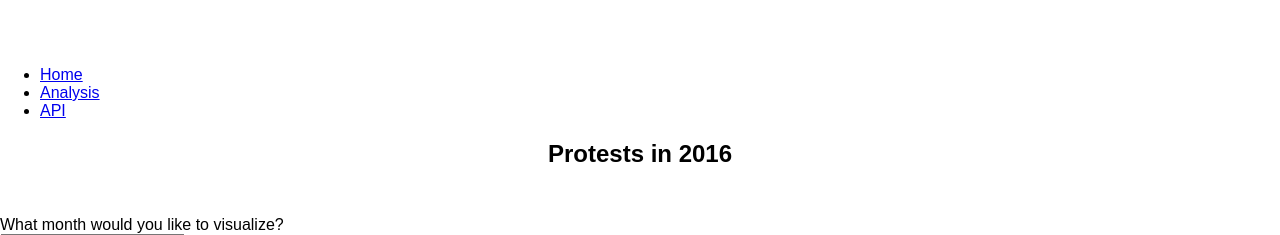
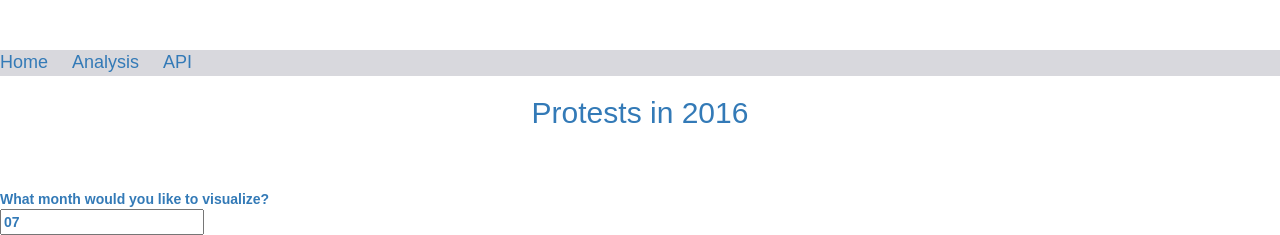
Before and after one commit to lingsitu1290/Protests-Vis, a Flask app: page /analyze in a window 1280 px wide. Shown: the top 235 px of the page. Run offline with Flask 2, Linux system fonts and the light colour scheme; data that the repository does not hold is empty; some libraries are stand-ins or nearby versions.

Commit message:
Added styling for nav bar.

```diff
--- a/static/css/style.css
+++ b/static/css/style.css
@@ -1,40 +1,3 @@
-/*/* Heat Map
-html, body {
-        height: 100%;
-        margin: 0;
-        padding: 0;
-      }
-
-#map {
-    height: 100%;
-    }
-
-#floating-panel {
-    position: absolute;
-    top: 10px;
-    left: 25%;
-    z-index: 5;
-    background-color: #fff;
-    padding: 5px;
-    border: 1px solid #999;
-    text-align: center;
-    font-family: 'Roboto','sans-serif';
-    line-height: 30px;
-    padding-left: 10px;
-    }
-
-#floating-panel {
-    background-color: #fff;
-    border: 1px solid #999;
-    left: 25%;
-    padding: 5px;
-    position: absolute;
-    top: 10px;
-    z-index: 5;
-}
-
-*/
-
 html {
     height: 100%
 }
@@ -46,15 +9,20 @@ body {
 }
 
 #map-canvas {
-    height: 95%;
-    width: 90%;
+    height: 90%;
+    width: 100%;
 }
 
 #slider-1 {
-    width: 90%
+    width: 100%
 }
 
 .window-content {
     color: #04162b;
     width: 500px;
 }
+
+#nav{
+    background-color: #D8D8DD;
+    font-size: 18px;
+}
--- a/templates/base.html
+++ b/templates/base.html
@@ -2,6 +2,7 @@
 <html>
     <head>
       <title>Protests</title>
+      <link href="https://maxcdn.bootstrapcdn.com/bootstrap/3.3.4/css/bootstrap.min.css" rel="stylesheet">
       <link rel="stylesheet" type="text/css" href="../static/css/style.css">
       <link href="http://code.jquery.com/ui/1.10.4/themes/ui-lightness/jquery-ui.css" rel="stylesheet">
       <script src="http://code.jquery.com/jquery-1.10.2.js"></script>
@@ -13,14 +14,12 @@
     </head>
 
     <body>
-
     <!-- Nav Bar -->
-
-    <ul>
-      <li><a href="/">Home</a></li>
-      <li><a href="/analyze">Analysis</a></li>
-      <li><a href="/api/events">API<a></li>
-    </ul>
+    <div id="nav">
+      <a href="/">Home</a> &nbsp;&nbsp;&nbsp;
+      <a href="/analyze">Analysis</a> &nbsp;&nbsp;&nbsp;
+      <a href="/api/events">API<a> &nbsp;&nbsp;&nbsp;
+    </div>
 
     {% block content %} CONTENT {% endblock %}
 
```
